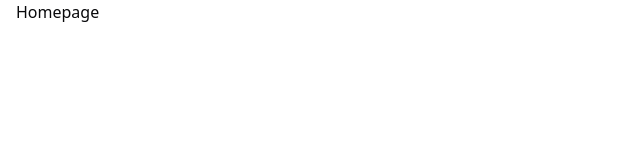
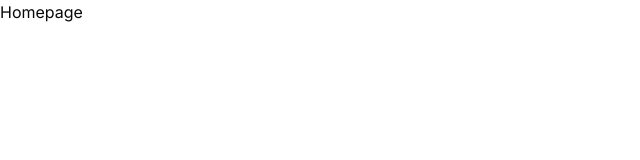
Before and after one commit to kmfiguerrez/twitter-clone, a Next.js app: page / in a window 1280 px wide. Shown: the top 160 px of the page, without its empty margins (0-640 px from the left). Built offline with nearby package versions, Linux system fonts and the light colour scheme.

Commit message:
Install next-theme and use dark theming.

```diff
--- a/package.json
+++ b/package.json
@@ -19,6 +19,7 @@
     "eslint-config-next": "13.4.12",
     "lucide-react": "^0.265.0",
     "next": "13.4.12",
+    "next-themes": "^0.2.1",
     "postcss": "8.4.27",
     "react": "18.2.0",
     "react-dom": "18.2.0",
--- a/src/app/layout.tsx
+++ b/src/app/layout.tsx
@@ -1,7 +1,10 @@
 import type { Metadata } from 'next'
-
+import { Inter } from 'next/font/google'
+import { ThemeProvider } from '@/context/theme-provider'
 // These styles apply to every route in the application
 import '../styles/globals.css'
+
+const inter = Inter({ subsets: ['latin'] })
 
 export const metadata: Metadata = {
   title: 'Next.js',
@@ -14,11 +17,11 @@ export default function RootLayout({
   children: React.ReactNode
 }) {
   return (
-    <html lang="en">
-      <body>
-      <div className="container mx-auto px-4">
-        {children}
-      </div>
+    <html lang="en" suppressHydrationWarning>
+      <body className={inter.className}>
+        <ThemeProvider attribute="class" defaultTheme="system" enableSystem>
+          {children}
+        </ThemeProvider>
       </body>
     </html>
   )
--- /dev/null
+++ b/src/context/theme-provider.tsx
@@ -0,0 +1,9 @@
+"use client"
+
+import * as React from "react"
+import { ThemeProvider as NextThemesProvider } from "next-themes"
+import { type ThemeProviderProps } from "next-themes/dist/types"
+
+export function ThemeProvider({ children, ...props }: ThemeProviderProps) {
+  return <NextThemesProvider {...props}>{children}</NextThemesProvider>
+}
```
Also changed, not shown: 1 other file (tests, documents, lock files or other folders).
